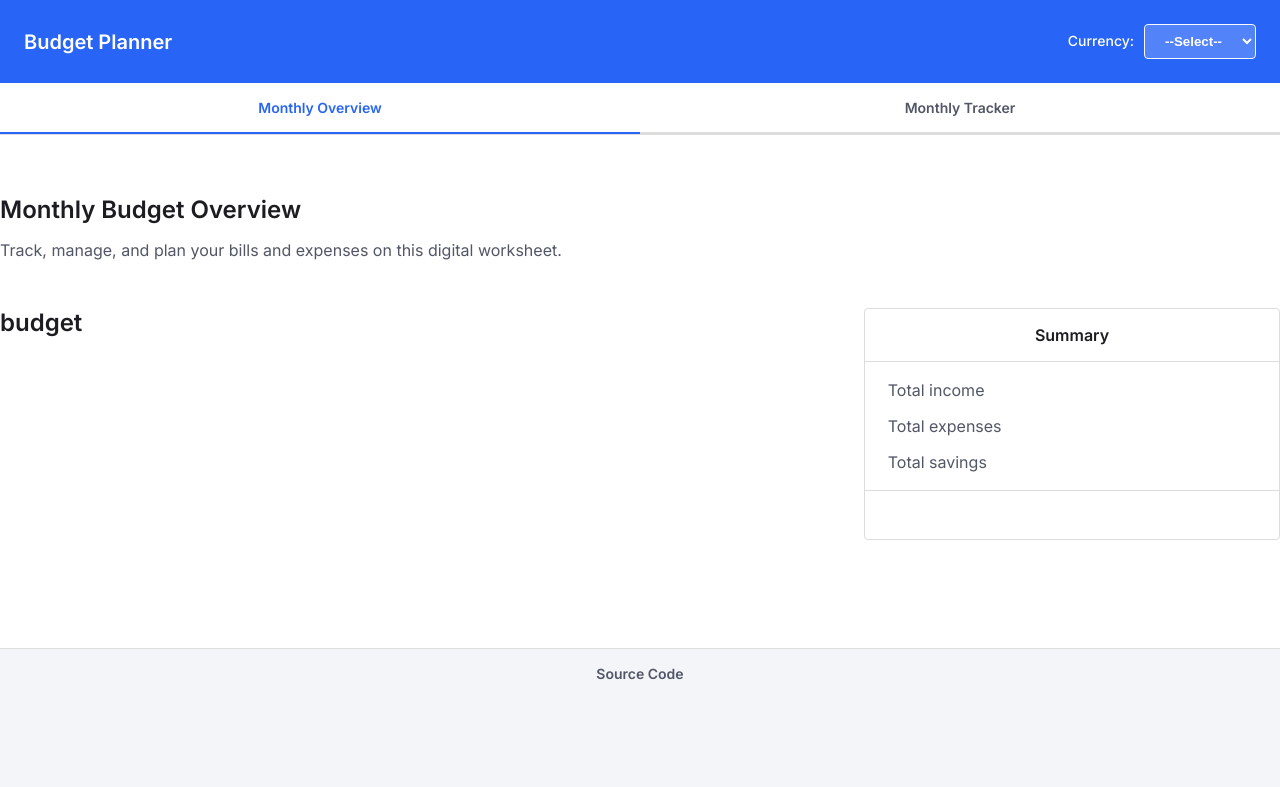
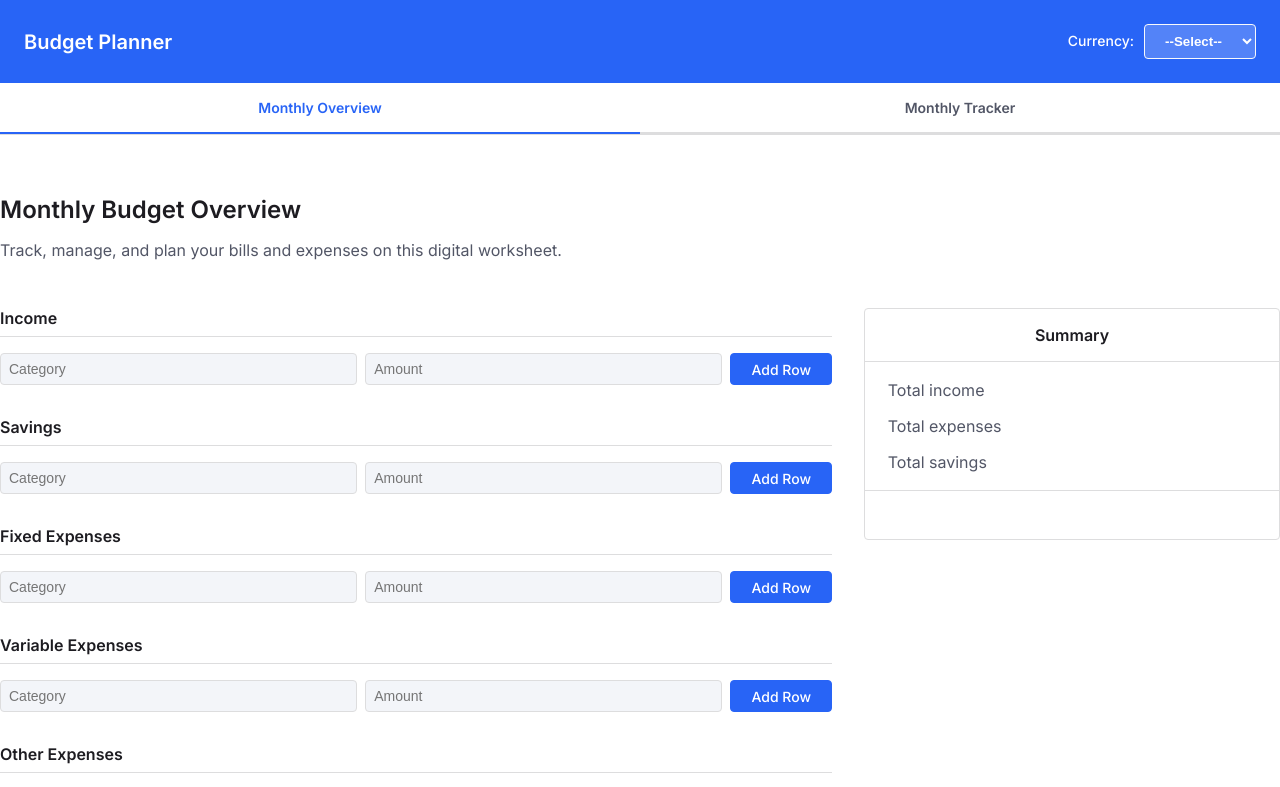
Before and after one commit to aliciaboyd/budget-planner, a React (Vite) app: page / in a window 1280 px wide. Shown: the top 787 px of the page. Built offline with nearby package versions, Linux system fonts and the light colour scheme.

Commit message:
restructures state, removes redundant component

```diff
--- a/src/App.jsx
+++ b/src/App.jsx
@@ -25,7 +25,10 @@ function App() {
           <main className="content-body">
             <div className="container">
               <Routes>
-                <Route path="/" element={<BudgetOverview />} />
+                <Route
+                  path="/"
+                  element={<BudgetOverview currency={currency} />}
+                />
                 <Route path="/tracker" element={<ExpenseTracker />} />
               </Routes>
             </div>
--- a/src/components/Header.jsx
+++ b/src/components/Header.jsx
@@ -22,10 +22,8 @@ function Header(props) {
             onChange={(e) => updateCurrency(e)}
           >
             <option>--Select--</option>
-            <option value="$">USD</option>
-            <option value="$">CAD</option>
-            <option value="$">AUD</option>
-            <option value="€">EUR</option>
+            <option value="$">DOLLAR</option>
+            <option value="€">EURO</option>
           </select>
         </div>
       </div>
--- /dev/null
+++ b/src/components/InputGroup.jsx
@@ -0,0 +1,53 @@
+import { useState } from "react";
+import { v4 as uuidv4 } from "uuid";
+
+export default function InputGroup(props) {
+  let intialId = uuidv4();
+  const [item, setItem] = useState({ category: "", amount: 0, id: intialId });
+
+  function setAmount(event) {
+    setItem({
+      ...item,
+      amount: event.target.value,
+    });
+  }
+
+  function setCategory(event) {
+    setItem({
+      ...item,
+      category: event.target.value,
+    });
+  }
+
+  function resetItem() {
+    setItem({ category: "", amount: 0, id: uuidv4() });
+  }
+
+  return (
+    <form
+      className="input-group"
+      onSubmit={(e) => {
+        e.preventDefault();
+        if (item.category === "") {
+          return;
+        }
+        props.addItem(item, props.category);
+        resetItem();
+      }}
+    >
+      <input
+        type="text"
+        value={item.category}
+        onChange={(e) => setCategory(e)}
+        placeholder="Category"
+      />
+      <input
+        type="number"
+        value={item.amount === 0 ? "" : item.amount}
+        onChange={(e) => setAmount(e)}
+        placeholder="Amount"
+      />
+      <button className="primary-btn">Add Row</button>
+    </form>
+  );
+}
--- a/src/components/MonthlyBudgetForm.jsx
+++ /dev/null
@@ -1,11 +0,0 @@
-// import { useState } from "react";
-
-// import BudgetCategory from "./BudgetCategory";
-
-export default function MonthlyBudgetForm() {
-  return (
-    <div>
-      <h1>budget</h1>
-    </div>
-  );
-}
--- a/src/pages/BudgetOverview.jsx
+++ b/src/pages/BudgetOverview.jsx
@@ -1,7 +1,28 @@
-import MonthlyBudgetForm from "../components/MonthlyBudgetForm";
 import BudgetSummary from "../components/BudgetSummary";
+import { useState } from "react";
+import InputGroup from "../components/InputGroup";
 
 function BudgetOverview(props) {
+  const [budget, setBudget] = useState({
+    income: [],
+    savings: [],
+    fixed: [],
+    variable: [],
+    other: [],
+  });
+
+  function addItem(newItem, category) {
+    setBudget((prevBudget) => {
+      const newBudget = { ...prevBudget };
+      newBudget[category].push(newItem);
+      return newBudget;
+    });
+  }
+
+  function removeItem(itemId, category) {
+    console.log(itemId);
+  }
+
   return (
     <main>
       <h1>Monthly Budget Overview</h1>
@@ -11,7 +32,118 @@ function BudgetOverview(props) {
       </p>
       <div className="budget-overview">
         <div className="two-col">
-          <MonthlyBudgetForm currency={props.currency} />
+          <div>
+            <div className="category">
+              <h3>Income</h3>
+              <InputGroup category={"income"} addItem={addItem} />
+              {budget.income.length > 0 &&
+                budget.income.map((item) => {
+                  return (
+                    <div key={item.id} className="row-container">
+                      <p>{item.category}</p>
+                      <p>
+                        {props.currency}
+                        {item.amount}
+                      </p>
+                      <button
+                        className="secondary-btn"
+                        onClick={() => removeItem(item.id, "income")}
+                      >
+                        Delete
+                      </button>
+                    </div>
+                  );
+                })}
+            </div>
+            <div className="category">
+              <h3>Savings</h3>
+              <InputGroup category={"savings"} addItem={addItem} />
+              {budget.savings.length > 0 &&
+                budget.savings.map((item) => {
+                  return (
+                    <div key={item.id} className="row-container">
+                      <p>{item.category}</p>
+                      <p>
+                        {props.currency}
+                        {item.amount}
+                      </p>
+                      <button
+                        className="secondary-btn"
+                        onClick={() => removeItem(item.id, "savings")}
+                      >
+                        Delete
+                      </button>
+                    </div>
+                  );
+                })}
+            </div>
+            <div className="category">
+              <h3>Fixed Expenses</h3>
+              <InputGroup category={"fixed"} addItem={addItem} />
+              {budget.fixed.length > 0 &&
+                budget.fixed.map((item) => {
+                  return (
+                    <div key={item.id} className="row-container">
+                      <p>{item.category}</p>
+                      <p>
+                        {props.currency}
+                        {item.amount}
+                      </p>
+                      <button
+                        className="secondary-btn"
+                        onClick={() => removeItem(item.id, "fixed")}
+                      >
+                        Delete
+                      </button>
+                    </div>
+                  );
+                })}
+            </div>
+            <div className="category">
+              <h3>Variable Expenses</h3>
+              <InputGroup category={"variable"} addItem={addItem} />
+              {budget.variable.length > 0 &&
+                budget.variable.map((item) => {
+                  return (
+                    <div key={item.id} className="row-container">
+                      <p>{item.category}</p>
+                      <p>
+                        {props.currency}
+                        {item.amount}
+                      </p>
+                      <button
+                        className="secondary-btn"
+                        onClick={() => removeItem(item.id, "variable")}
+                      >
+                        Delete
+                      </button>
+                    </div>
+                  );
+                })}
+            </div>
+            <div className="category">
+              <h3>Other Expenses</h3>
+              <InputGroup category={"other"} addItem={addItem} />
+              {budget.other.length > 0 &&
+                budget.income.map((item) => {
+                  return (
+                    <div key={item.id} className="row-container">
+                      <p>{item.category}</p>
+                      <p>
+                        {props.currency}
+                        {item.amount}
+                      </p>
+                      <button
+                        className="secondary-btn"
+                        onClick={() => removeItem(item.id, "other")}
+                      >
+                        Delete
+                      </button>
+                    </div>
+                  );
+                })}
+            </div>
+          </div>
           <BudgetSummary currency={props.currency}></BudgetSummary>
         </div>
       </div>
```
Also changed, not shown: src/components/Input.jsx (deleted).
